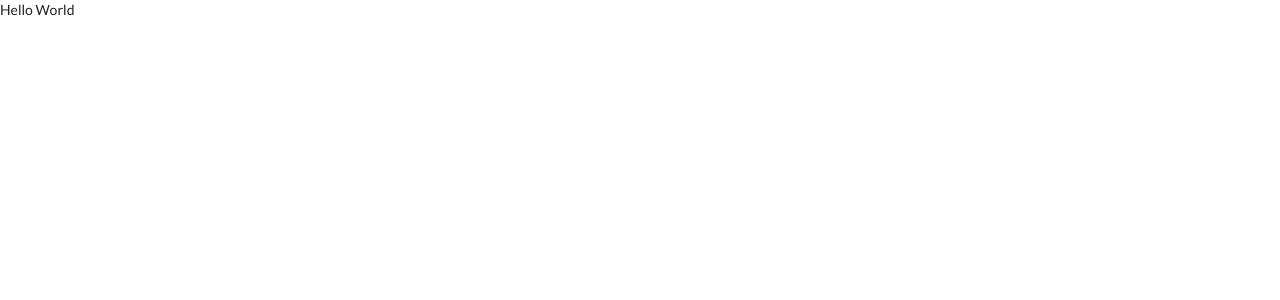
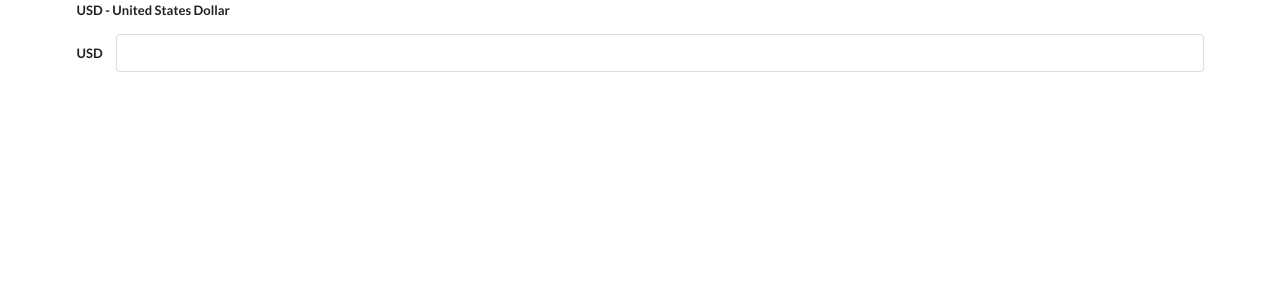
Before and after one commit to rimanirfan/currencyApp, a React (Create React App) app: page / in a window 1280 px wide. Shown: the top 300 px of the page. Built offline with nearby package versions, Linux system fonts and the light colour scheme.

Commit message:
added inputAmount

```diff
--- a/src/components/App.js
+++ b/src/components/App.js
@@ -1,9 +1,15 @@
 import React from 'react';
+
+import InputAmmount from './inputAmount/inputAmount';
 
 class App extends React.Component {
     render() {
-        return <div>Hello World</div>
-    }
+        return (
+            <div className="ui container">
+                <InputAmmount />
+            </div>
+        );
+    };
 }
 
 export default App;
--- /dev/null
+++ b/src/components/inputAmount/inputAmount.js
@@ -0,0 +1,21 @@
+import React from 'react';
+
+class InputAmmount extends React.Component {
+    render() {
+        return (
+            <div>
+                <form className="ui form">
+                    <div className="field">
+                        <label>USD - United States Dollar</label>
+                    </div>
+                    <div className="inline fields">
+                        <label>USD</label>
+                        <input type="text" />
+                    </div>
+                </form>
+            </div>
+        );
+    };
+}
+
+export default InputAmmount;
```
